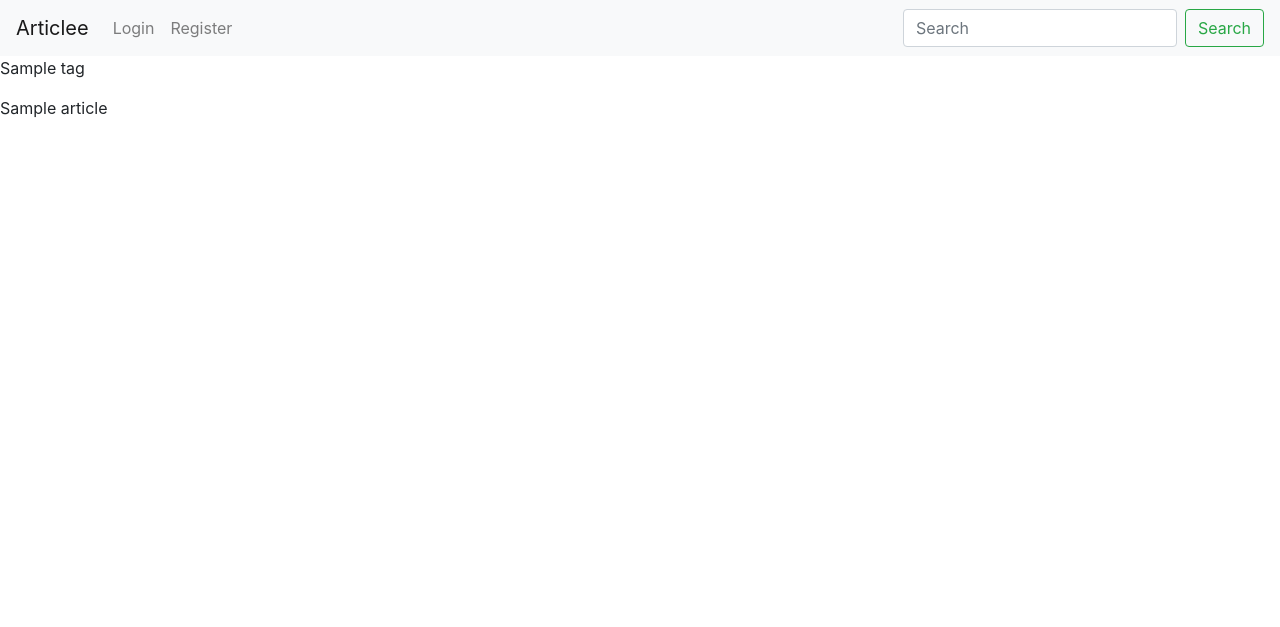
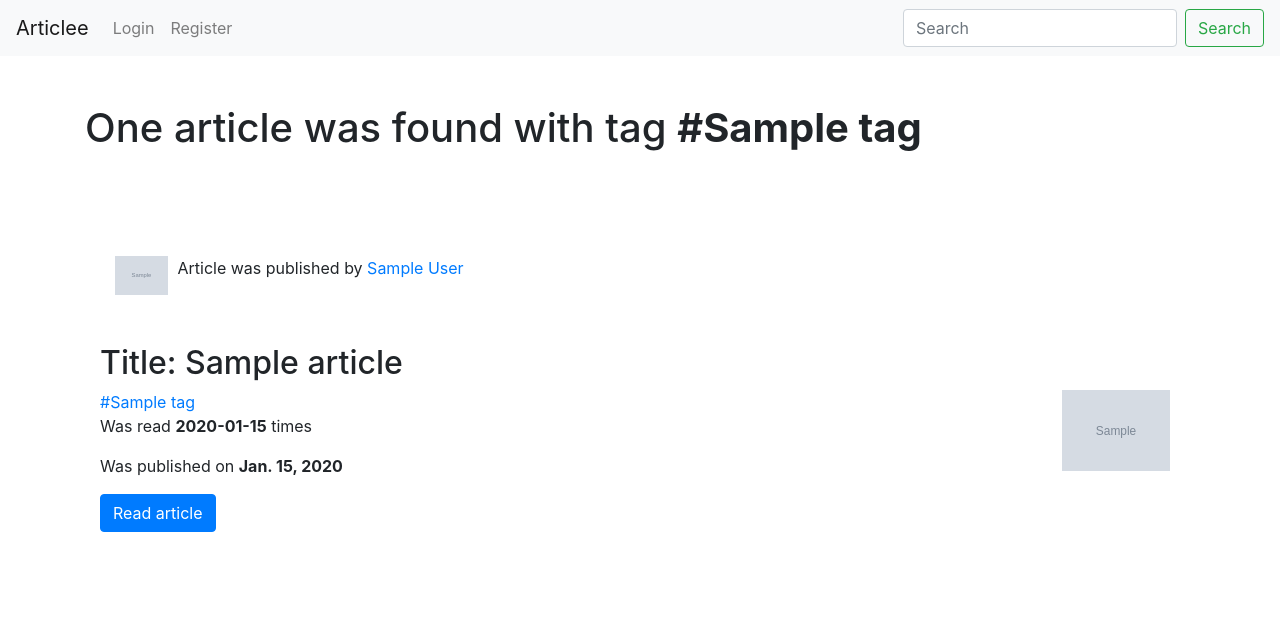
Before and after one commit to Andrew-157/dj_project_2, a Django app: template public/templates/public/articles_by_tag.html in a window 1280 px wide. Shown: the top 627 px of the page. Run offline with Django 4.2, Linux system fonts and the light colour scheme; the template is opened without the code that fills it: most values are stand-ins (such as "Sample title", 1, 10 or a date in 2020); grey boxes marked "Sample" are stand-in pictures; some libraries are stand-ins or nearby versions.

Commit message:
Changed look of personal articles_list and articles by tag

```diff
--- a/public/templates/public/articles_by_tag.html
+++ b/public/templates/public/articles_by_tag.html
@@ -1,8 +1,34 @@
 {% extends "core/header.html" %}
 
 {% block content %}
-<p>{{ tag }}</p>
-{% for article in articles %}
-<p>{{article.title}}</p>
-{% endfor %}
+<div class="container py-5">
+    {% if not articles %}
+    <h1>No articles were found with tag <strong>#{{ tag }}</strong></h1>
+    {% elif article|length == 1 %}
+    <h1>One article was found with tag <strong>#{{tag}}</strong></h1>
+    {% else %}
+    <h1>{{ articles|length }} were found with tag <strong>#{{tag}}</strong></h1>
+    {% endif %}
+    {% for article in articles %}
+    <div class="container py-5">
+        <div class="container py-5">
+            <a href="{% url 'public:author-page' article.author.id %}"><img src="{{ article.author.user_image.url}}"
+                    alt="Authors's image" style="width: 5%; float: left; margin-right: 10px;"></a>
+            <p>Article was published by
+                <a href="{% url 'public:author-page' article.author.id %}">{{article.author}}</a>
+            </p>
+        </div>
+        <h2>Title: {{ article.title }}</h2>
+        <img src="{{ article.image.url }}" alt="Article image" style="width: 10%; float: right; margin-right: 10px;">
+        {% for tag in article.tags.all %}
+        <a href="{% url 'public:articles-tag' tag.slug %}">#{{ tag }}</a>
+        {% endfor %}
+        <p>Was read <strong>{{ article.times_read }}</strong> times</p>
+        <p>Was published on <strong>{{ article.pub_date.date }}</strong></p>
+        <form action="{% url 'public:article-detail' article.id %}">
+            <button class="btn btn-primary" type="submit">Read article</button>
+        </form>
+    </div>
+    {% endfor %}
+</div>
 {% endblock %}
```
Also changed, not shown: personal/templates/personal/articles_list.html (+2 -8 lines).
